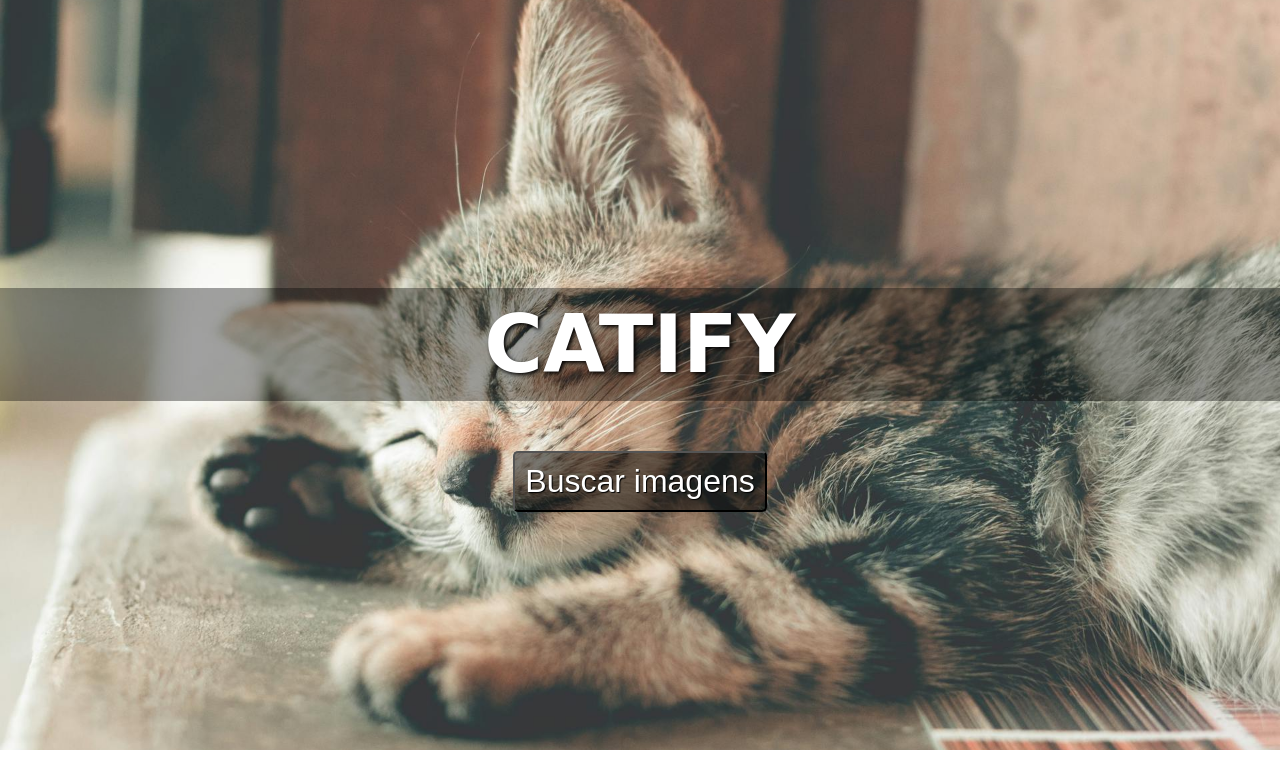
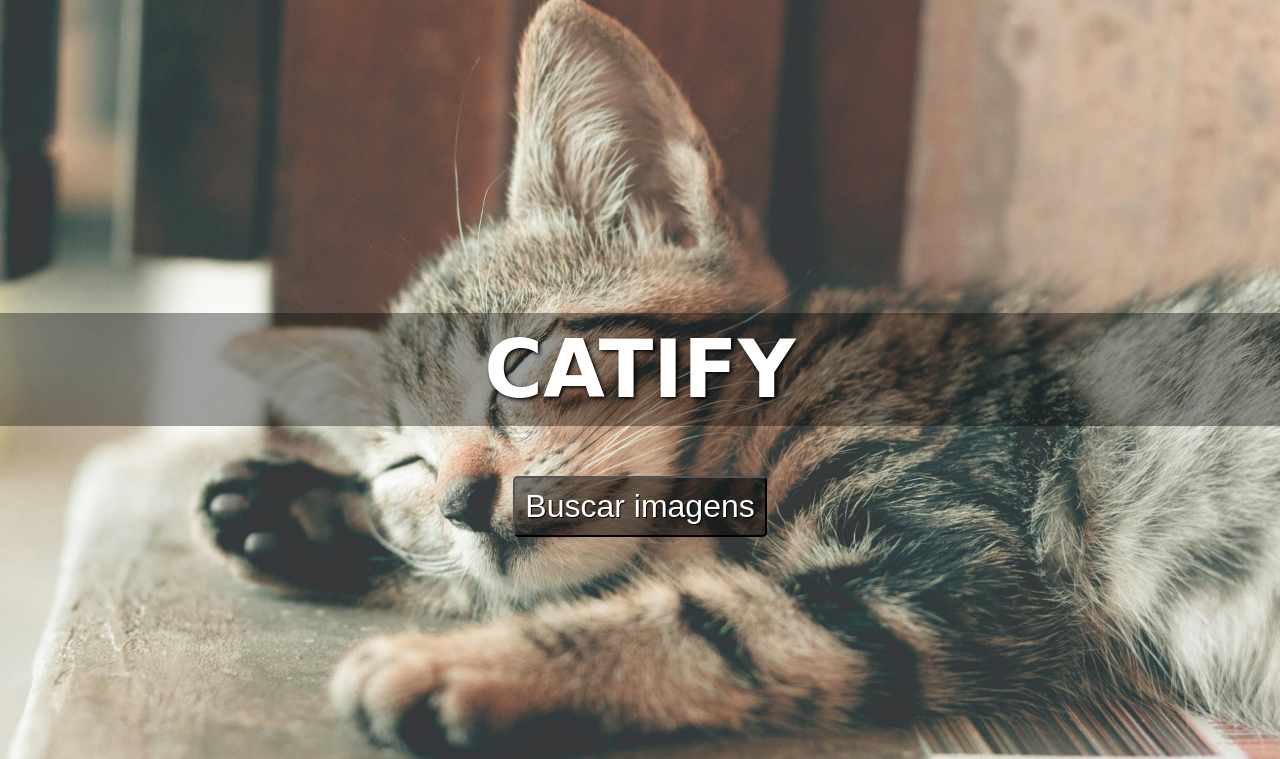
Before and after one commit to GRodrigues10/Catify, a plain HTML site: page index.html in a window 1280 px wide. Shown: the top 759 px of the page. Drawn offline with Linux system fonts and the light colour scheme.

Commit message:
html e css - parte 1

```diff
--- a/index.html
+++ b/index.html
@@ -13,7 +13,8 @@
             <div class="image">
                 <h1>CATIFY</h1>
                  <button id="fetch" class="fetch">Buscar imagens</button>
-                </div>
+                 <div class="shadow"></div>
+            </div>
         </div>
         <div class="org">
             <div class="res">
--- a/styles/style.css
+++ b/styles/style.css
@@ -1,20 +1,16 @@
-
-body, html {
-    margin: 0;
-    padding: 0;
-    width: 100%;
-    height: 100%;
-}
-
 * {
     margin: 0;
     padding: 0;
     box-sizing: border-box;
 }
 
+body{
+   background-color: rgba(165, 143, 95, 0.37);
+}
+
 .container {
     width: 100%;
-    height: 100%;
+    height: 100vh;
     display: flex;
     flex-direction: column;
 }
@@ -30,13 +26,19 @@ body, html {
     background-size: cover;
     background-attachment: fixed;
     width: 100%;
-    height: 750px;
+    height: 800px;
     background-position: center center;
     display: flex;
     flex-direction: column;
     align-items: center;
     justify-content: center;
     font-family: cursive;
+    transition: box-shadow 0.3s ease-in-out; /* Transição suave para a sombra */
+}
+
+/* Sombra interna apenas na parte inferior */
+.image.scrolled {
+    box-shadow: inset 0 -100px 20px -10px rgba(0, 0, 0, 0.301); /* Sombra interna só na parte de baixo */
 }
 
 h1 {
@@ -58,7 +60,7 @@ h1 {
     color: white;
     text-shadow: 1px 1px 1px black;
     cursor: pointer;
-    transition: .5s ease;
+    transition: 0.5s ease;
     position: relative;
     top: 50px;
 }
@@ -83,5 +85,4 @@ h1 {
     width: 100%;
     max-width: 700px;
     margin-top: 50px;
-    text-align: justify;
 }
```
Also changed, not shown: scripts/script.js (+15 -0 lines).
